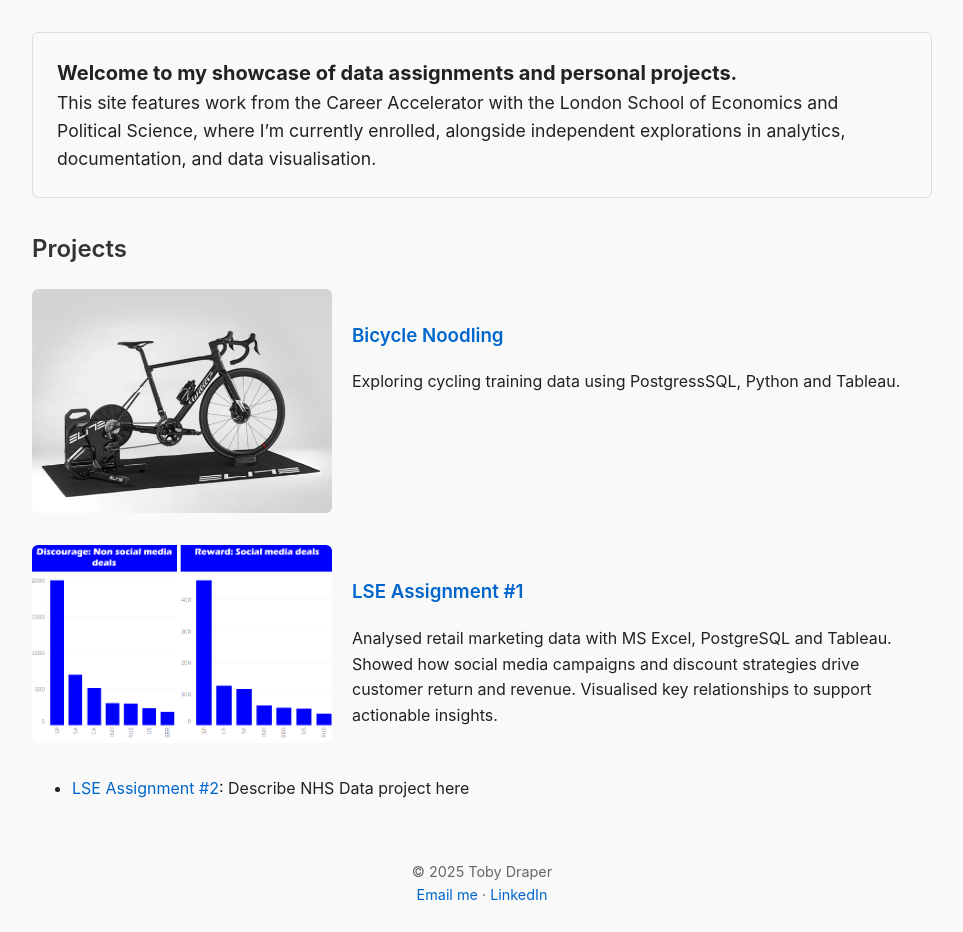
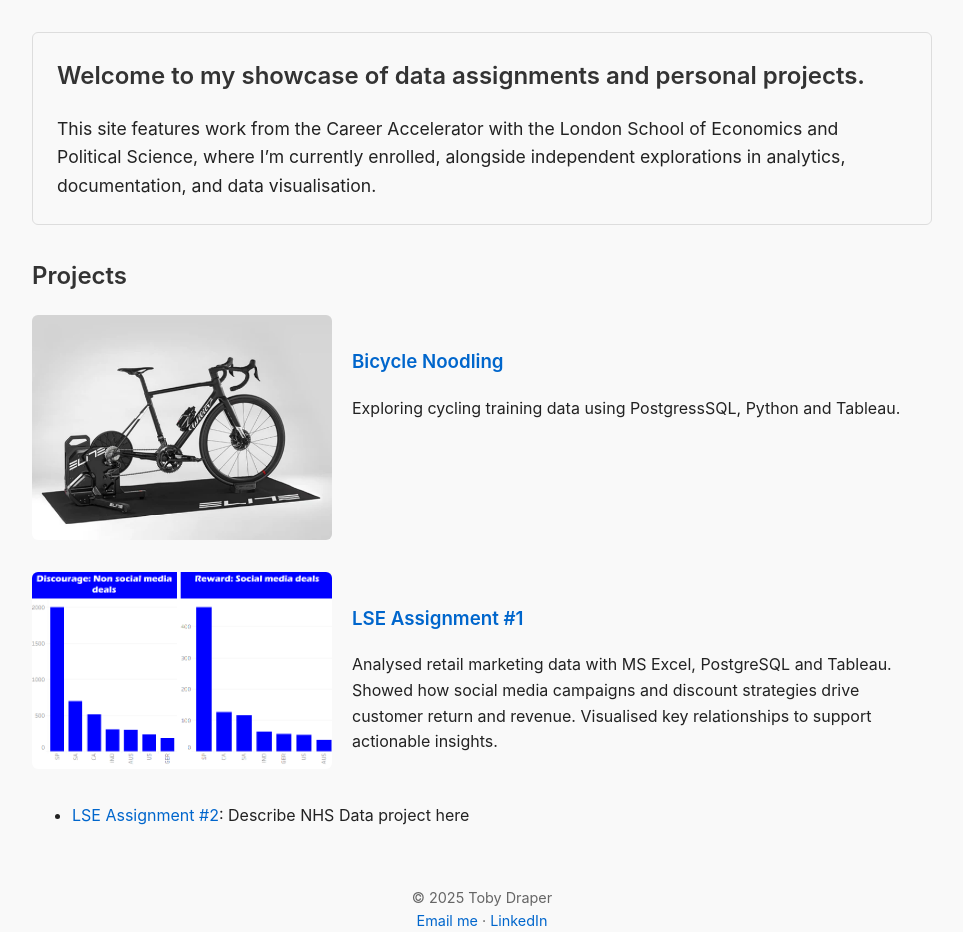
Before and after one commit to drapertoby/portfolio-toby-draper, a Jekyll site: the page built from index.md, in a window 1280 px wide. Shown: the whole page, without its empty margins (158-1121 px from the left). Built offline with Jekyll 4.4.1, drawn with Linux system fonts in a browser that asks for light colours; before the commit the page ends 906 px from its top, so only the background shows below that.

Commit message:
Update index.md

```diff
--- a/index.md
+++ b/index.md
@@ -3,8 +3,8 @@ layout: default
 title: "Home"
 ---
 <div style="border: 1px solid #ddd; background-color: #f9f9f9; padding: 1.5rem; margin-bottom: 2rem; border-radius: 6px;">
-  <p style="margin: 0; font-size: 1.1rem; line-height: 1.6;">
-    <span style="font-size: 1.25rem; font-weight: bold;">Welcome to my showcase of data assignments and personal projects.</span><br>
+  <h2 style="margin-top: 0; font-size: 1.5rem;">Welcome to my showcase of data assignments and personal projects.</h2>
+  <p style="font-size: 1.1rem; line-height: 1.6; margin: 0;">
     This site features work from the Career Accelerator with the London School of Economics and Political Science, where I’m currently enrolled, alongside independent explorations in analytics, documentation, and data visualisation.
   </p>
 </div>
```
